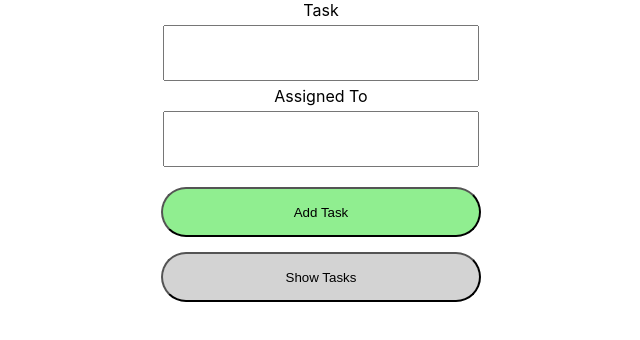
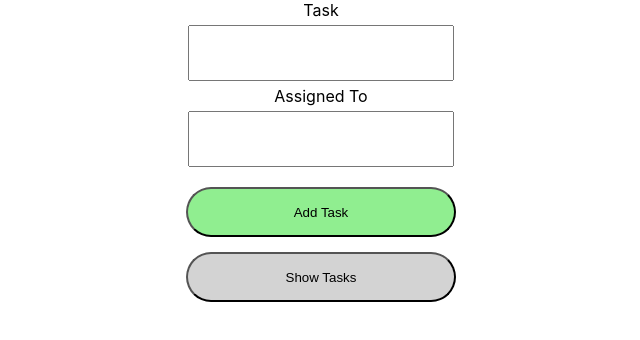
Before and after one commit to kevinhuang19/task-tracker, a React (Create React App) app: page / in a window 1280 px wide. Shown: the top 340 px of the page, without its empty margins (319-959 px from the left). Built offline with nearby package versions, Linux system fonts and the light colour scheme.

Commit message:
Update App.css

```diff
--- a/src/App.css
+++ b/src/App.css
@@ -14,7 +14,7 @@
 }
 
 input {
-    width: 300px;
+    width: 250px;
     height: 50px;
     font-size: 20px;
     padding-left: 10px;
@@ -22,7 +22,7 @@ input {
 }
 
 button {
-    width: 320px;
+    width: 270px;
     height: 50px;
     margin-top: 15px;
     border-radius: 25px;
@@ -40,7 +40,7 @@ button:hover {
     flex-wrap: wrap;
 }
 .users {
-    width: 500px;
+    width: 400px;
     height: auto;
     border: 1px solid black;
     margin: 10px;
```
